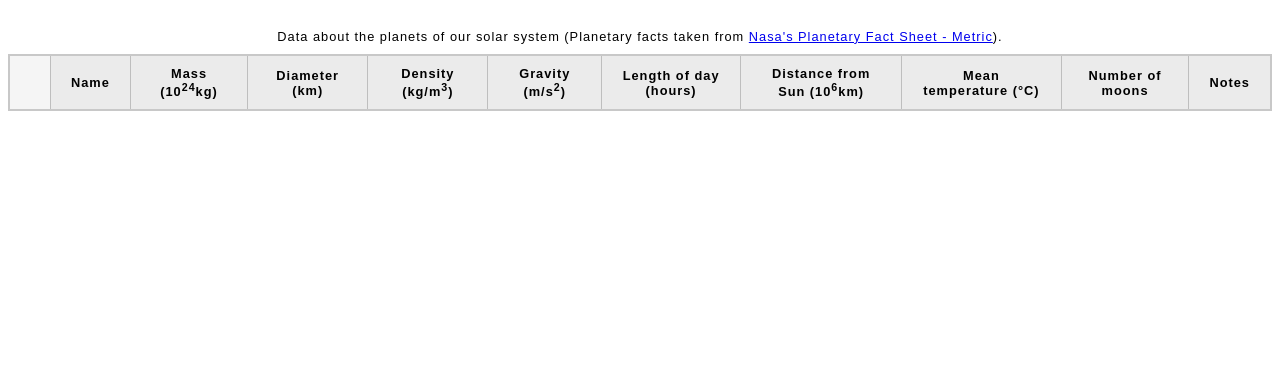
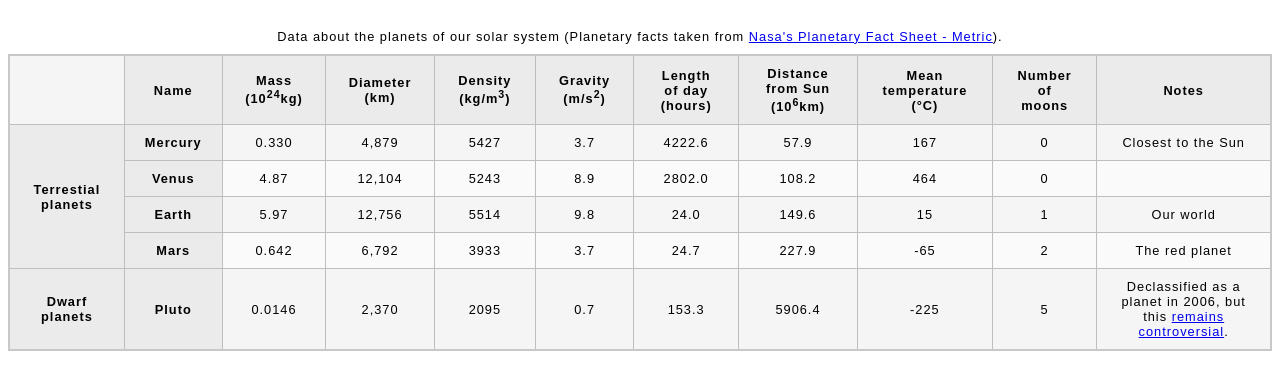
Before and after one commit to MasonC16/MasonC16.github.io, a plain HTML site: page lab2/part 2/blank-template.html in a window 1280 px wide. Shown: the part 61-450 px from the top of the page. Drawn offline with Linux system fonts and the light colour scheme.

Commit message:
completed half of the table
created the table, and added all the information about all of the terrestrial planets and the dwarf planets.

```diff
--- a/lab2/part 2/blank-template.html
+++ b/lab2/part 2/blank-template.html
@@ -19,7 +19,8 @@
 
 	<table>
 
-	<caption>Data about the planets of our solar system (Planetary facts taken from <a href="https://nssdc.gsfc.nasa.gov/planetary/factsheet/"> Nasa's Planetary Fact Sheet - Metric</a>).
+	<caption>
+	Data about the planets of our solar system (Planetary facts taken from <a href="https://nssdc.gsfc.nasa.gov/planetary/factsheet/"> Nasa's Planetary Fact Sheet - Metric</a>).
 	</caption>
 
 	<thead>
@@ -40,6 +41,75 @@
 
 	<tbody>
 
+	<tr>
+		<th rowspan="4" colspan="2" scope="rowgroup">Terrestial planets</th>
+		<th scope="row">Mercury</th>
+		<td scope="row">0.330</th>
+		<td scope="row">4,879</th>
+		<td scope="row">5427</th>
+		<td scope="row">3.7</th>
+		<td scope="row">4222.6</th>
+		<td scope="row">57.9</th>
+		<td scope="row">167</th>
+		<td scope="row">0</th>
+		<td scope="row">Closest to the Sun</th>
+	</tr>
+
+	<tr>
+		<th scope="row">Venus</th>
+		<td scope="row">4.87</th>
+		<td scope="row">12,104</th>
+		<td scope="row">5243</th>
+		<td scope="row">8.9</th>
+		<td scope="row">2802.0</th>
+		<td scope="row">108.2</th>
+		<td scope="row">464</th>
+		<td scope="row">0</th>
+		<td scope="row"> </th>
+	</tr>
+
+	<tr>
+		<th scope="row">Earth</th>
+		<td scope="row">5.97</th>
+		<td scope="row">12,756</th>
+		<td scope="row">5514</th>
+		<td scope="row">9.8</th>
+		<td scope="row">24.0</th>
+		<td scope="row">149.6</th>
+		<td scope="row">15</th>
+		<td scope="row">1</th>
+		<td scope="row">Our world</th>
+	</tr>
+
+	<tr>
+		<th scope="row">Mars</th>
+		<td scope="row">0.642</th>
+		<td scope="row">6,792</th>
+		<td scope="row">3933</th>
+		<td scope="row">3.7</th>
+		<td scope="row">24.7</th>
+		<td scope="row">227.9</th>
+		<td scope="row">-65</th>
+		<td scope="row">2</th>
+		<td scope="row">The red planet</th>
+	</tr>
+
+
+
+	<tr>
+		<th rowspan="1" colspan="2" scope="rowgroup">Dwarf planets</th>
+		<th scope="row">Pluto</th>
+		<td scope="row">0.0146</th>
+		<td scope="row">2,370</th>
+		<td scope="row">2095</th>
+		<td scope="row">0.7</th>
+		<td scope="row">153.3</th>
+		<td scope="row">5906.4</th>
+		<td scope="row">-225</th>
+		<td scope="row">5</th>
+		<td scope="row">Declassified as a planet in 2006, but this <a href="https://www.usatoday.com/story/tech/2014/10/02/pluto-planet-solar-system/16578959/">remains controversial</a>.</th>
+	</tr>
+
 	</tbody>
 
 	</table>
```
